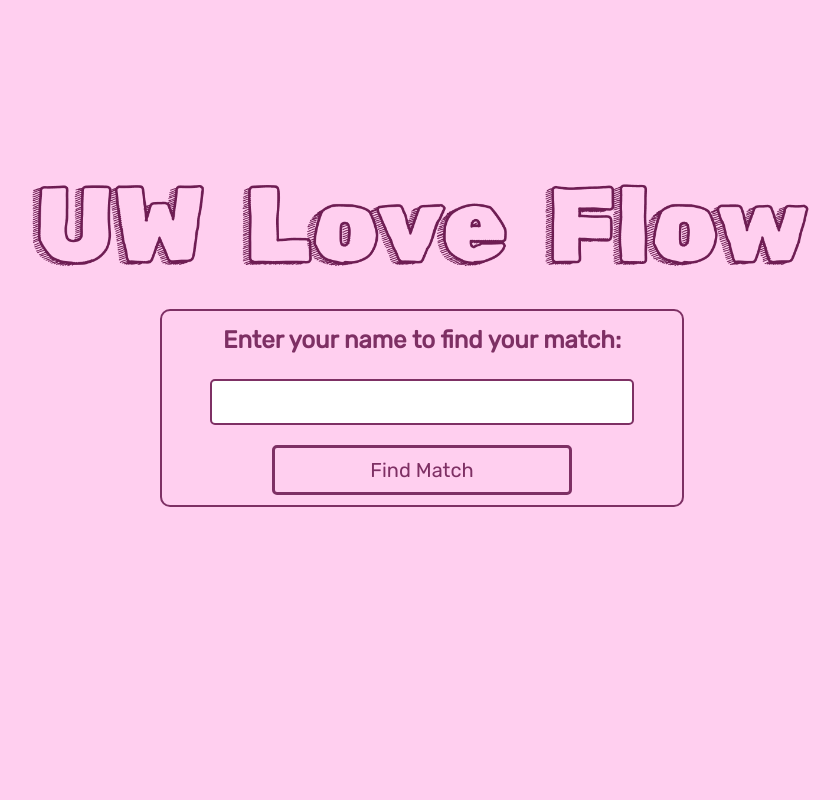
After one commit to quynhan-tr/uw-love-flow, a Flask app: page /pre_result in a window 1280 px wide. The commit adds this page. Shown: the whole page, without its empty margins (218-1058 px from the left). Run offline with Flask 3, Linux system fonts and the light colour scheme.

Commit message:
good front-end with data

```diff
--- a/app.py
+++ b/app.py
@@ -3,14 +3,18 @@ import json
 import os
 
 app = Flask(__name__)
-app.secret_key = 'your_secret_key_here'  # Required for session management
+app.secret_key = 'uw_dsc_speed_dating'
 
 # Get the absolute path to the project directory
 BASE_DIR = os.path.dirname(os.path.abspath(__file__))
 DATA_FILE = os.path.join(BASE_DIR, 'data.txt')
 
+@app.route('/')
+def home():
+    return render_template('main.html')
+
 @app.route('/main')
-def home():
+def main():
     return render_template('main.html')
 
 @app.route('/join', methods=['GET', 'POST'])
@@ -59,6 +63,10 @@ def friendship_quiz():
 def waiting():
     return render_template('waiting.html')
 
+@app.route('/pre_result')
+def pre_result():
+    return render_template('pre_result.html')
+
 @app.route('/result')
 def result():
     # Read names from data.txt
--- a/data.txt
+++ b/data.txt
@@ -1 +1,3 @@
 {"name": "alice", "discord_handle": "alice.in.wonderland", "mbti": "INTJ", "preferred_gender": "Female", "other_gender": "", "communication_style": "Listener", "weekend_activity": "Spontaneous", "preference": "Freedom", "movie_genres": ["Drama", "Comedy", "Sci Fi/Fantasy"], "party_frequency": "Rarely", "relationship_components": ["Trust", "Communication", "Support"], "unicorn_belief": "Yes"}
+{"name": "bob", "discord_handle": "bob.the.flop", "mbti": "ENFP", "preferred_gender": "Male", "other_gender": "", "communication_style": "Conversationalist", "weekend_activity": "Spontaneous", "preference": "Freedom", "movie_genres": ["Action/Adventure", "Sci Fi/Fantasy", "Horror/Thriller"], "party_frequency": "Rarely", "relationship_components": ["Trust", "Communication", "Flexibility"], "unicorn_belief": "Yes"}
+{"name": "Charles", "discord_handle": "charles.the.third", "mbti": "ISTJ", "preferred_gender": "Male", "other_gender": "", "communication_style": "Listener", "weekend_activity": "Friends", "preference": "Freedom", "movie_genres": ["Sci Fi/Fantasy", "Horror/Thriller", "Anime"], "party_frequency": "Sometimes", "relationship_components": ["Trust", "Intimacy", "Independence"], "unicorn_belief": "No"}
--- /dev/null
+++ b/templates/pre_result.html
@@ -0,0 +1,21 @@
+<!DOCTYPE html>
+<html>
+<head>
+  <meta charset="UTF-8">
+  <meta name="viewport" content="width=device-width, initial-scale=1.0">
+  <title>Result</title>
+  <link rel="stylesheet" href="../static/style.css">
+  <link href="https://fonts.googleapis.com/css2?family=Rubik&display=swap" rel="stylesheet">
+</head>
+<body class="main">
+  <img src="../static/Logo.png" alt="Logo" class="join-logo" onclick="window.location.href='/main'" style="margin-top: 150px;">
+  <div style="position: relative; height: 80vh;">
+    <div style="position: absolute; top: calc(50% - 150px); left: 50%; transform: translate(-50%, -50%); text-align: center;
+                background: #FFCFEF; padding: 10px; border-radius: 10px; border: 2px solid #7E3064; width: 500px;">
+      <h2 style="color: #7E3064; font-family: 'Rubik', sans-serif; margin: 5px;">Enter your name to find your match:</h2>
+      <input type="text" style="width: 80%; padding: 10px; margin: 20px; border-radius: 5px; border: 2px solid #7E3064; font-family: 'Rubik', sans-serif; font-size: 18px;">
+      <button class="button" onclick="window.location.href='/result'">Find Match</button>
+    </div>
+  </div>
+</body>
+</html>
--- a/templates/result.html
+++ b/templates/result.html
@@ -50,7 +50,7 @@
 
     <script>
       // Add floating names animation with varied starting positions and directions
-      const names = {{ names|tojson }};
+      const names = JSON.parse('{{ names|tojson|safe }}');
       const container = document.querySelector('div[style*="height: 80vh"]');
 
       const startPositions = [
--- a/templates/waiting.html
+++ b/templates/waiting.html
@@ -15,7 +15,7 @@
         <p style="color: #7E3064; margin: 0 auto; font-family: 'Rubik', sans-serif; font-size: 30px; width: 90%; text-align: center; margin-bottom: 30px;">
           We're finding your match<span class="loading-dots"></span></p>
         <div class="withtext-box" style="gap: 20px; display: flex; justify-content: center; width: 100%;">
-          <button class="button" onclick="window.location.href='/result'">Refresh</button>
+          <button class="button" onclick="window.location.href='/pre_result'">Refresh</button>
           <!--change to refresh until we have a result -->
         </div>
       </div>
```
